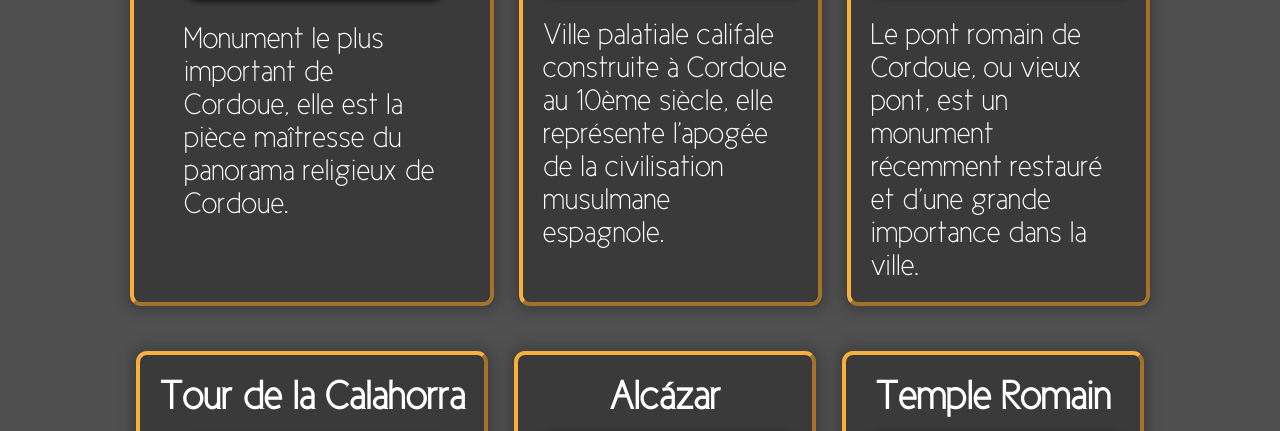
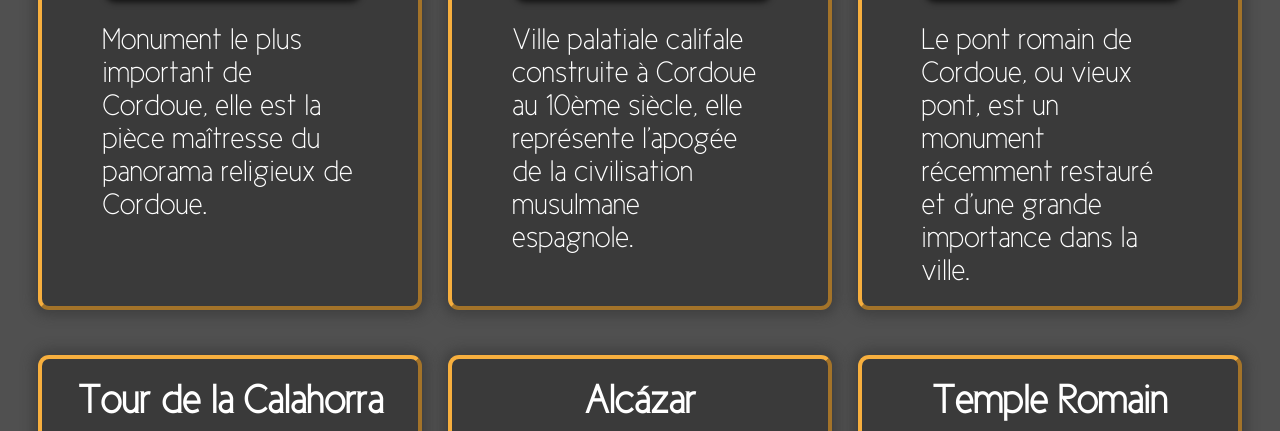
Before and after one commit to Thiiiv/SAE2.05, a PHP site: page /data/pages/monuments.php in a window 1280 px wide. Shown: the part 720-1151 px from the top of the page. Run offline with PHP 8.4, Linux system fonts and the light colour scheme.

Commit message:
Add files via upload

```diff
--- a/data/style/pageMonuments.css
+++ b/data/style/pageMonuments.css
@@ -45,6 +45,7 @@
         h3 {
             text-align: center;
             font-size: 40px;
+            font-weight: 600;
         }
 
         /* Ligne de 3 monuments */
@@ -65,6 +66,7 @@
             flex-direction: column;
             border: 4px outset #f7af3e;
             margin: 1vw;
+            min-width: 30vw;
             color: white;
             text-decoration: none;
             padding: 1.5vw;
```
